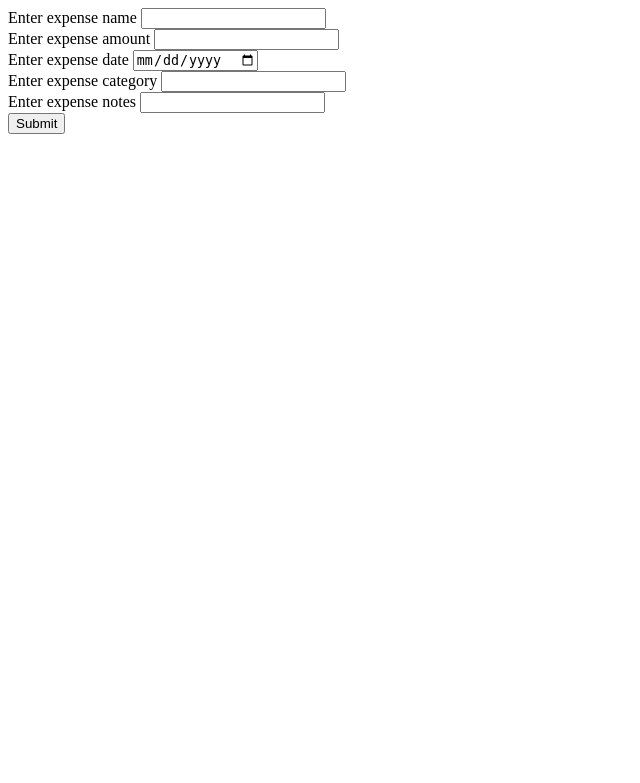
After one commit to aditikumar812/expense-manager, a Flask app: template templates/edit.html in a window 1280 px wide. The commit adds this page. Shown: the top 783 px of the page, without its empty margins (0-640 px from the left). Run offline with Flask 3, Linux system fonts and the light colour scheme; the template is opened without the code that fills it, so the values that code supplies are empty.

Commit message:
Added update expense

```diff
--- a/app.py
+++ b/app.py
@@ -39,7 +39,7 @@ def viewexpense():
     return render_template ('view.html',expenses=expenses)
 
 
-@app.route('/deleteexpense', methods=['GET', 'POST'])
+@app.route('/deleteexpense', methods=['POST'])
 def deleteexpense():
     mycursor=con.cursor() # no need to write if req method=post cuz alwas post hi hoga kya get?
     id=request.form['id']
@@ -48,6 +48,29 @@ def deleteexpense():
     return redirect(url_for('viewexpense'))
 
 
+@app.route('/editexpense',  methods=['POST'])
+def editexpense():
+    mycursor=con.cursor()
+    id=request.form['id']
+    mycursor.execute('Select * from expenses where id=%s',(id,))
+    expense=mycursor.fetchone()
+    return render_template ('edit.html', expense=expense)
+
+
+@app.route('/updateexpense', methods=['POST'])
+def updateexpense():
+    mycursor=con.cursor()
+    id=request.form['id']
+    name=request.form["expense_name"]
+    amount=request.form["expense_amount"]
+    date=request.form["expense_date"]
+    category=request.form["expense_category"]
+    notes=request.form["expense_notes"]
+
+    mycursor.execute('Update expenses set name=%s , amount=%s, date1=%s, category=%s, notes=%s where id=%s',(name, amount, date, category,notes,id))
+    con.commit()
+    return redirect(url_for('viewexpense'))
+
 
 
 
--- /dev/null
+++ b/templates/edit.html
@@ -0,0 +1,30 @@
+<html>
+    <head>
+            <title> Edit Expense</title>
+    </head>
+    <body>
+        <form action="/updateexpense" method="POST">
+
+        <input type="hidden" name="id" value="{{expense[0]}}">
+
+        <label for="expense_name"> Enter expense name</label>
+        <input type="text" value="{{expense[1]}}" name="expense_name" id="expense_name"> <br>
+
+        <label for="expense_amount"> Enter expense amount</label>
+        <input type="number" value="{{expense[2]}}" name="expense_amount" id="expense_amount"> <br>
+
+        <label for="expense_date"> Enter expense date</label>
+        <input type="date" value="{{expense[3]}}" name="expense_date" id="expense_date"> <br>
+
+        <label for="expense_category"> Enter expense category</label>
+        <input type="text" value="{{expense[4]}}" name="expense_category" id="expense_category"> <br>
+
+        <label for="expense_notes"> Enter expense notes</label>
+        <input type="text" value="{{expense[5]}}" name="expense_notes" id="expense_notes"> <br>
+
+        <input type="submit" value="Submit">
+
+        </form>
+    </body>
+
+</html>
```
Also changed, not shown: templates/view.html (+6 -1 lines).
